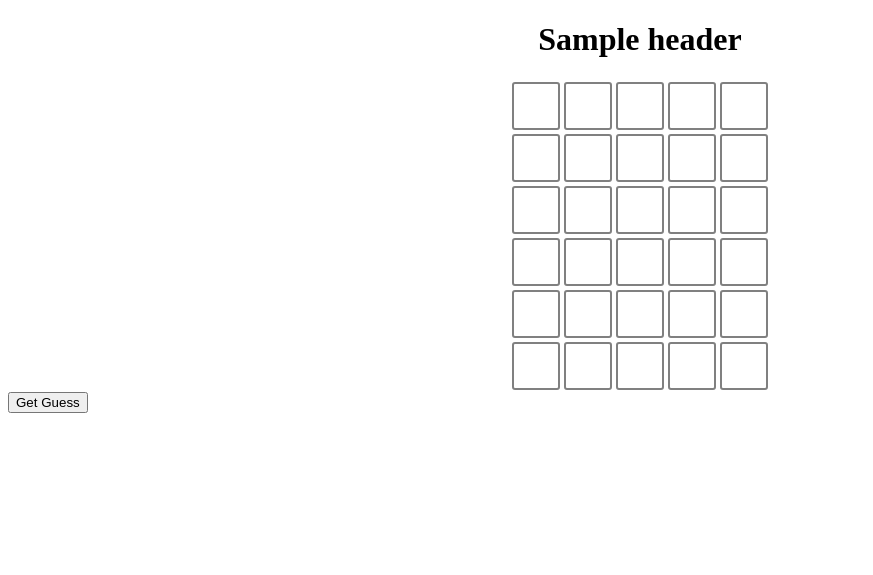
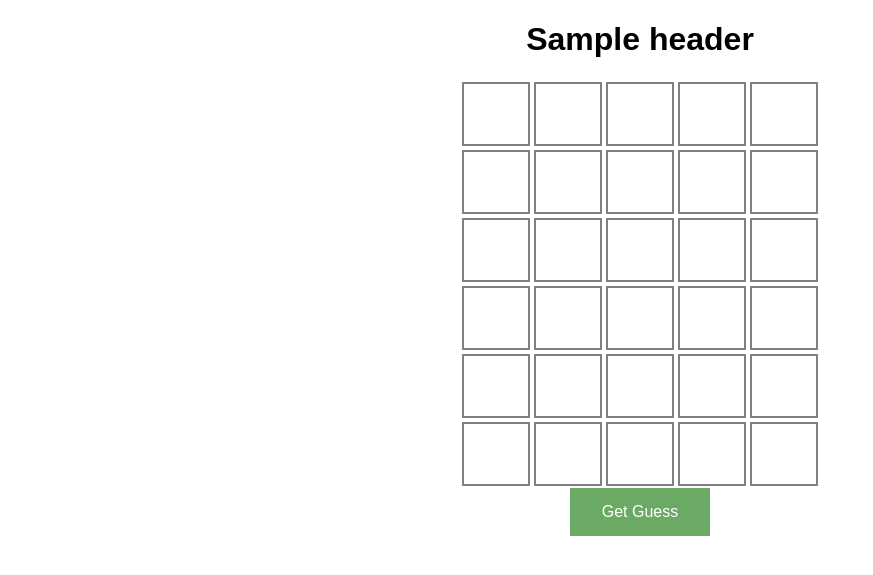
Before and after one commit to grahamtholt/wordle_webapp, a Python web app: template templates/index.html in a window 1280 px wide. Shown: the top 575 px of the page, without its empty margins (0-873 px from the left). Run offline with Jinja, Linux system fonts and the light colour scheme; the template is opened without the code that fills it: most values are stand-ins (such as "Sample title", 1, 10 or a date in 2020).

Commit message:
modified styling

```diff
--- a/static/css/style.css
+++ b/static/css/style.css
@@ -1,5 +1,6 @@
 h1 {
   text-align: center;
+  font-family:sans-serif;
 }
 
 #game-board {
@@ -10,13 +11,13 @@ h1 {
 
 .letter-box {
   border: 2px solid gray;
-  border-radius: 3px;
+  border-radius: 0px;
   background-color: white;
   margin: 2px;
-  font-size: 2.5rem;
+  font-size: 2.0rem;
   font-weight: 700;
-  height: 3rem;
-  width: 3rem;
+  height: 4rem;
+  width: 4rem;
   display: flex;
   justify-content: center;
   align-items: center;
@@ -43,3 +44,15 @@ h1 {
 .letter-row {
   display: flex;
 }
+
+button {
+  background-color: rgb(106,170,100);
+  border: none;
+  color: white;
+  padding: 15px 32px;
+  text-align: center;
+  text-decoration: none;
+  display: block;
+  font-size: 16px;
+  margin: 0 auto;
+}
--- a/static/js/script.js
+++ b/static/js/script.js
@@ -5,7 +5,7 @@ let guessesRemaining = NUMBER_OF_GUESSES
 let guesses = [[]]
 let outputs = [[]]
 let nextLetter = 0
-let shadeMap = ['gray','yellow','green']
+let shadeMap = ['rgb(120,124,126)','rgb(201,180,88)','rgb(106,170,100)']
 let finished = false
 
 function insertLetter(letter, shade_idx=0){
```
